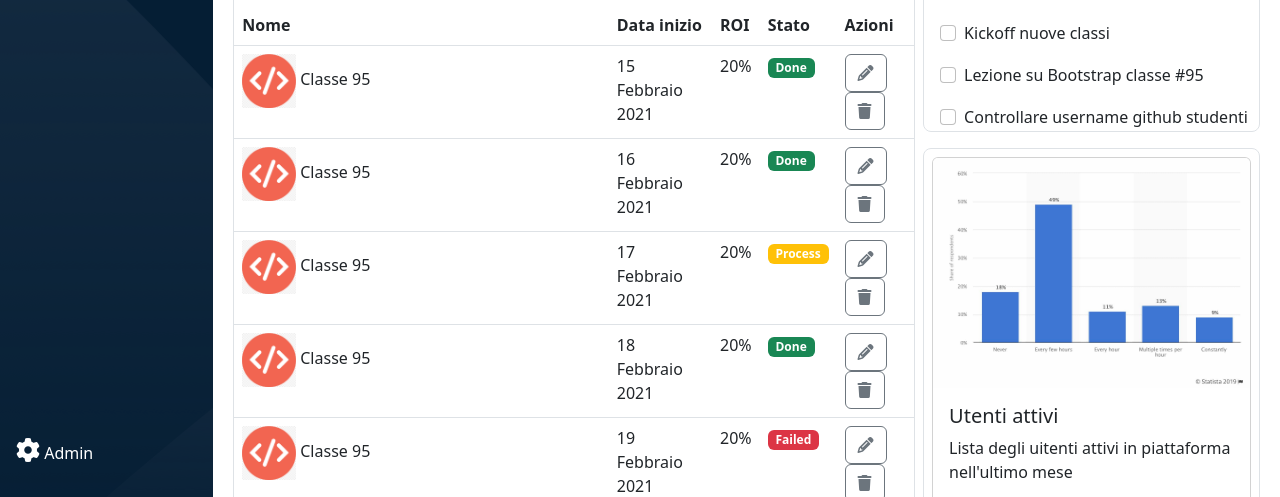
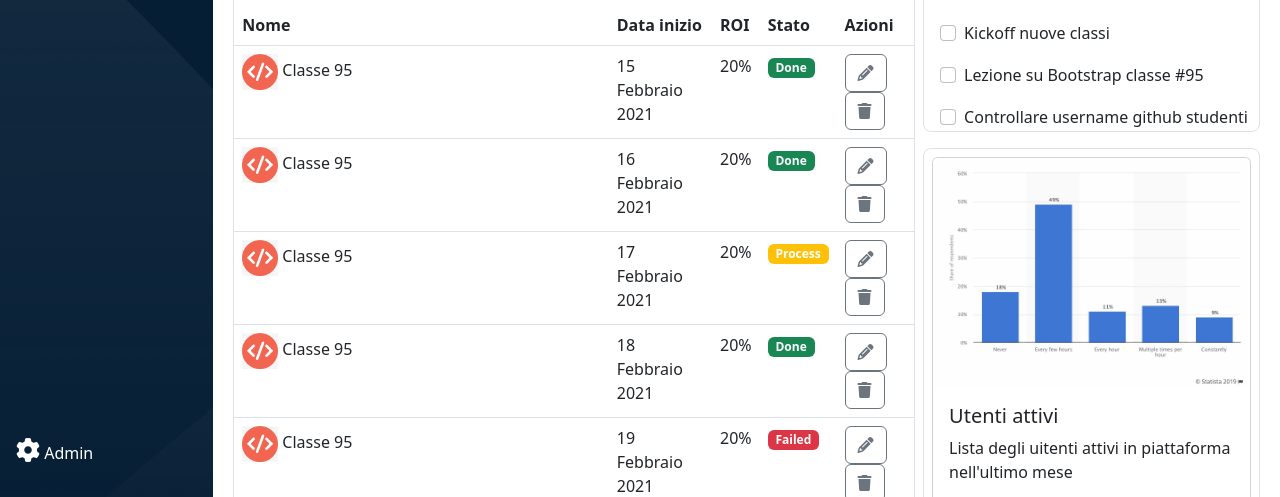
Before and after one commit to davidetaribelli/html-css-bootstrap-dashboard, a plain HTML site: page index.html in a window 1280 px wide. Shown: the part 303-800 px from the top of the page. Drawn offline with nearby package versions, Linux system fonts and the light colour scheme.

Commit message:
feat(table bug)

```diff
--- a/index.html
+++ b/index.html
@@ -153,7 +153,7 @@
                                     <tbody>
                                         <tr>
                                             <td>
-                                                <img src="./img/class-avatar.jpg" class="img-fluid" width="15%" alt="class">
+                                                <img src="./img/class-avatar.jpg" class="img-fluid" width="10%" alt="class">
                                                 Classe 95
                                             </td>
                                             <td class="d-none d-md-table-cell">15 Febbraio 2021</td>
@@ -171,7 +171,7 @@
                                         </tr>
                                         <tr>
                                             <td>
-                                                <img src="./img/class-avatar.jpg" class="img-fluid" width="15%" alt="class">
+                                                <img src="./img/class-avatar.jpg" class="img-fluid" width="10%" alt="class">
                                                 Classe 95
                                             </td>
                                             <td class="d-none d-md-table-cell">16 Febbraio 2021</td>
@@ -189,7 +189,7 @@
                                         </tr>
                                         <tr>
                                             <td>
-                                                <img src="./img/class-avatar.jpg" class="img-fluid" width="15%" alt="class">
+                                                <img src="./img/class-avatar.jpg" class="img-fluid" width="10%" alt="class">
                                                 Classe 95
                                             </td>
                                             <td class="d-none d-md-table-cell">17 Febbraio 2021</td>
@@ -207,7 +207,7 @@
                                         </tr>
                                         <tr>
                                             <td>
-                                                <img src="./img/class-avatar.jpg" class="img-fluid" width="15%" alt="class">
+                                                <img src="./img/class-avatar.jpg" class="img-fluid" width="10%" alt="class">
                                                 Classe 95
                                             </td>
                                             <td class="d-none d-md-table-cell">18 Febbraio 2021</td>
@@ -225,7 +225,7 @@
                                         </tr>
                                         <tr>
                                             <td>
-                                                <img src="./img/class-avatar.jpg" class="img-fluid" width="15%" alt="class">
+                                                <img src="./img/class-avatar.jpg" class="img-fluid" width="10%" alt="class">
                                                 Classe 95
                                             </td>
                                             <td class="d-none d-md-table-cell">19 Febbraio 2021</td>
@@ -243,7 +243,7 @@
                                         </tr>
                                         <tr>
                                             <td>
-                                                <img src="./img/class-avatar.jpg" class="img-fluid" width="15%" alt="class">
+                                                <img src="./img/class-avatar.jpg" class="img-fluid" width="10%" alt="class">
                                                 Classe 95
                                             </td>
                                             <td class="d-none d-md-table-cell">20 Febbraio 2021</td>
@@ -261,7 +261,7 @@
                                         </tr>
                                         <tr>
                                             <td>
-                                                <img src="./img/class-avatar.jpg" class="img-fluid" width="15%" alt="class">
+                                                <img src="./img/class-avatar.jpg" class="img-fluid" width="10%" alt="class">
                                                 Classe 95
                                             </td>
                                             <td class="d-none d-md-table-cell">21 Febbraio 2021</td>
@@ -279,7 +279,7 @@
                                         </tr>
                                         <tr>
                                             <td>
-                                                <img src="./img/class-avatar.jpg" class="img-fluid" width="15%" alt="class">
+                                                <img src="./img/class-avatar.jpg" class="img-fluid" width="10%" alt="class">
                                                 Classe 95
                                             </td>
                                             <td class="d-none d-md-table-cell">22 Febbraio 2021</td>
```
Also changed, not shown: css/style.css (line endings or trailing spaces).
